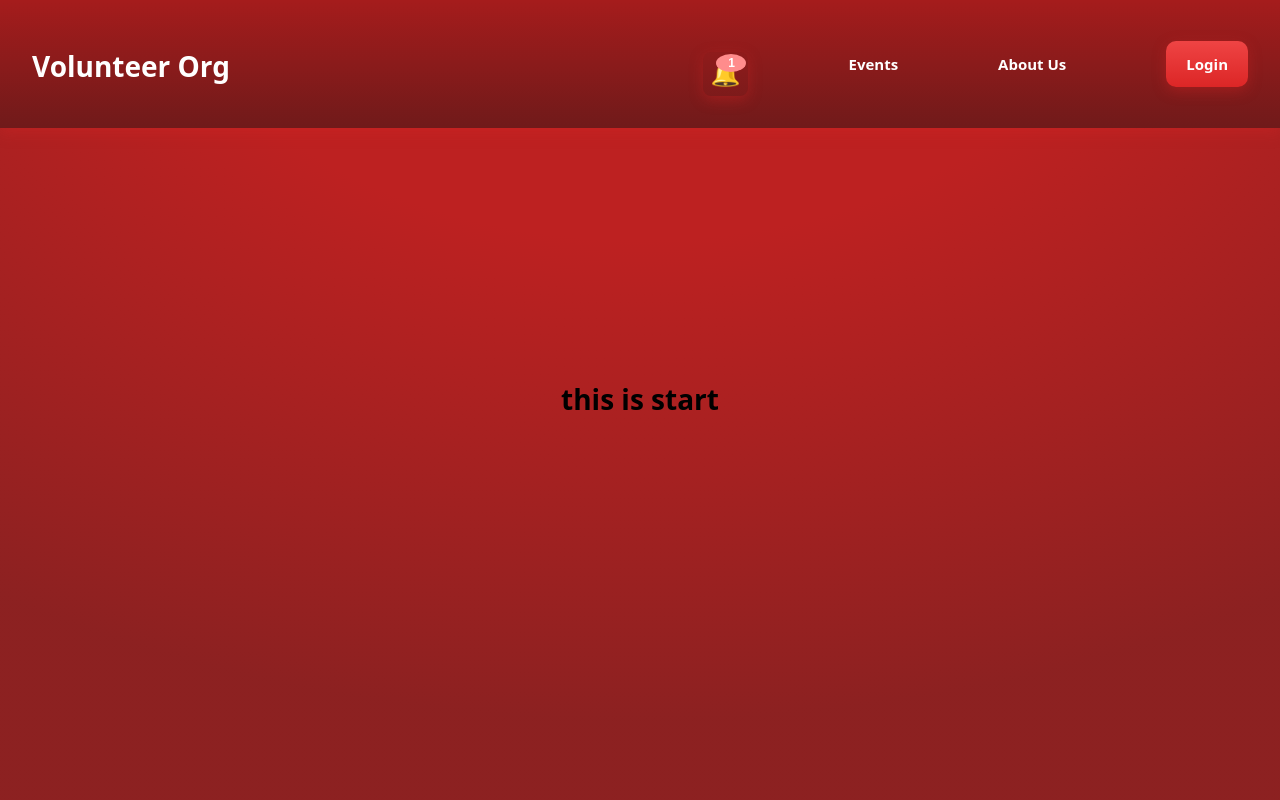
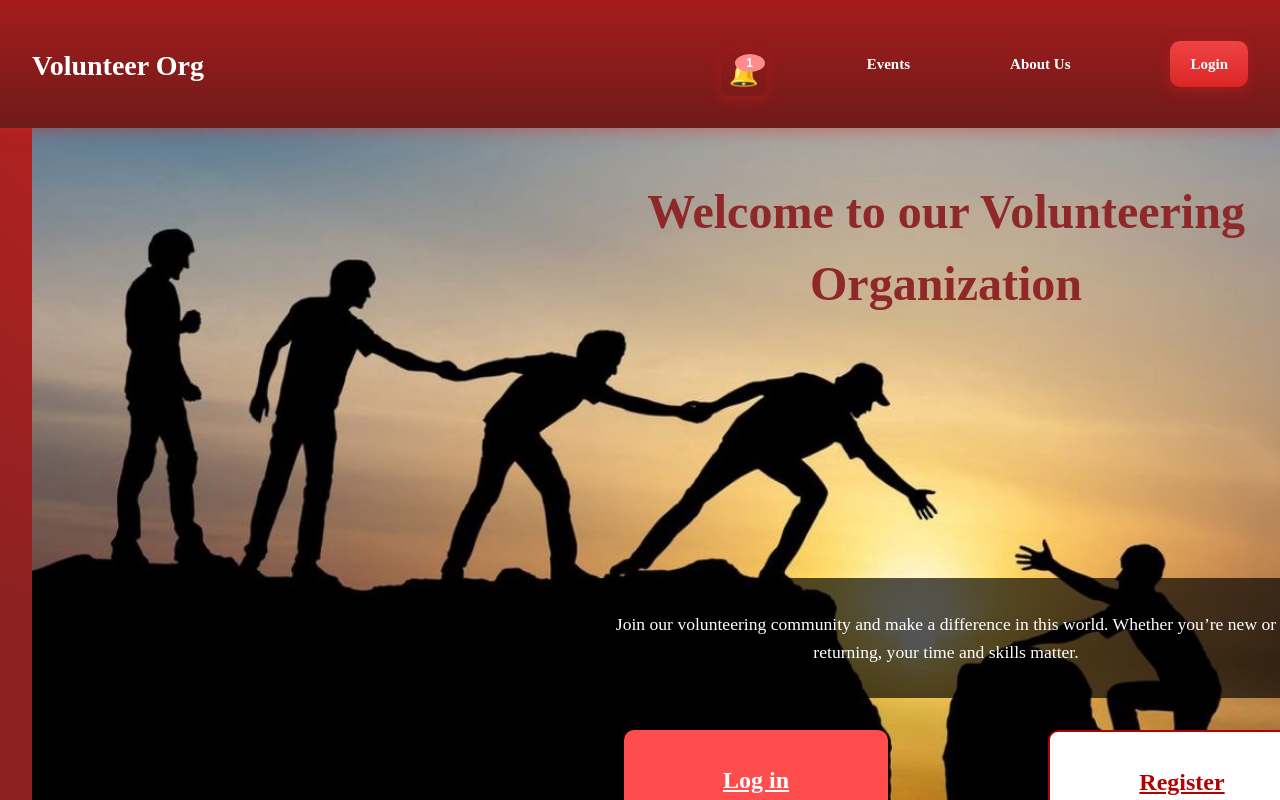
Before and after one commit to aadibaahmed/Volunteering_WebApp, a React (Vite) app in the folder client/: page / in a window 1280 px wide. Built offline with nearby package versions, Linux system fonts and the light colour scheme.

Commit message:
simple homepage

```diff
--- a/client/src/assets/header_after/header_after.jsx
+++ b/client/src/assets/header_after/header_after.jsx
@@ -7,8 +7,9 @@ import Notifications from '../extra_assets/notifications/notifications.jsx'
 
 function HeaderBefore() {
   const header_items = [
+          { title: "Dashboard", link: `/userdash` },
           { title: "Events", link: `/events` },
-          { title: "About Us", link: `/aboutus` }
+          { title: "Account", link: `/account` }
         ]
     return (
     <header className="header">
--- a/client/src/pages/events/events.css
+++ b/client/src/pages/events/events.css
@@ -5,6 +5,7 @@
   width: 100%;
   margin: 0;
   padding: 0;
+  border-radius: 2rem;
 }
 
 .events-container {
--- a/client/src/pages/home_page/homepage.css
+++ b/client/src/pages/home_page/homepage.css
@@ -1,5 +1,112 @@
-/* .main_box{
-    background-color: rgb(255, 60, 60);
-    border-radius: 1.5rem;
-    padding: 10rem;
-} */
+.homepage {
+  min-height: 100vh;
+  font-family:'Times New Roman', Times, serif;
+  display: flex;
+
+  background-image: url('../../assets/extra_assets/volunteeringback.jpg');
+  background-size: cover;
+  background-repeat: no-repeat;
+}
+
+.homepage-main {
+  display: flex;
+  justify-content: center;
+  align-items: center;
+  flex-grow: 1;
+  padding: 3rem 2rem;
+}
+
+.content {
+  display: flex;
+  flex-wrap: wrap;
+  align-items: center;
+  justify-content: space-between;
+  max-width: 100%;
+  width: 100%;
+  gap: 2rem;
+  padding: 2rem;
+}
+
+.text-section {
+  flex: 1;
+  min-width: 300px;
+  padding-left: 30rem;
+  padding-right: 30rem;
+}
+
+.text-section h1 {
+  font-size: 3rem;
+  color: #8f2929;
+  margin-bottom: 1rem;
+  padding-bottom: 15rem;
+  border-radius: 2rem;
+}
+
+.text-section p {
+  font-size: 1.1rem;
+  line-height: 1.6;
+  color: #ffffff;
+  margin-bottom: 2rem;
+  background-color:#000000ab;
+  padding: 2rem;
+
+}
+
+.buttons {
+  display: flex;
+  gap: 10rem;
+  padding-left: 3rem;
+}
+
+.login-btn,
+.signup-btn {
+  padding: 2rem;
+  width: 200px;
+  border: none;
+  border-radius: 10px;
+  font-size: 1.5rem;
+  cursor: pointer;
+  font-weight: bold;
+  transition: all 0.3s ease;
+}
+
+.login-btn {
+  background-color: #ff4d4d;
+  color: white;
+}
+
+.signup-btn {
+  background-color: white;
+  color: #b30000;
+  border: 2px solid #b30000;
+}
+
+.login-btn:hover {
+  background-color: #cc0000;
+}
+
+.signup-btn:hover {
+  background-color: #ffe5e5;
+}
+
+.image-section {
+  flex: 1;
+  min-width: 300px;
+  display: flex;
+  justify-content: center;
+}
+
+.image-placeholder {
+  width: 100%;
+  max-width: 400px;
+  height: 250px;
+  background-color: #ffcccc;
+  border: 2px dashed #b30000;
+  border-radius: 10px;
+  display: flex;
+  align-items: center;
+  justify-content: center;
+  color: #660000;
+  font-weight: 500;
+  text-align: center;
+}
--- a/client/src/pages/home_page/homepage.jsx
+++ b/client/src/pages/home_page/homepage.jsx
@@ -1,17 +1,32 @@
 import './homepage.css'
 import HeaderBefore from '../../assets/header_before/header_before'
-function homepage() {
+import { Link } from 'react-router-dom'
 
+function Homepage() {
   return (
-    <div>
+    <div className="homepage">
       <HeaderBefore />
-      <main>
-        <div className='main_box'>
-          <h1> this is start</h1>
+      <main className="homepage-main">
+        <div className="content">
+          <div className="text-section">
+            <h1>Welcome to our Volunteering Organization</h1>
+            <p>
+              Join our volunteering community and make a difference in this world.
+              Whether you’re new or returning, your time and skills matter.
+            </p>
+            <div className="buttons">
+              <Link className="login-btn" to="/login">
+                  Log in
+              </Link>
+              <Link className="signup-btn" to="/register">
+                  Register
+              </Link>
+            </div>
+          </div>
         </div>
       </main>
     </div>
   )
 }
 
-export default homepage
+export default Homepage
```
Also changed, not shown: client/src/assets/extra_assets/volunteeringback.jpg (added).
